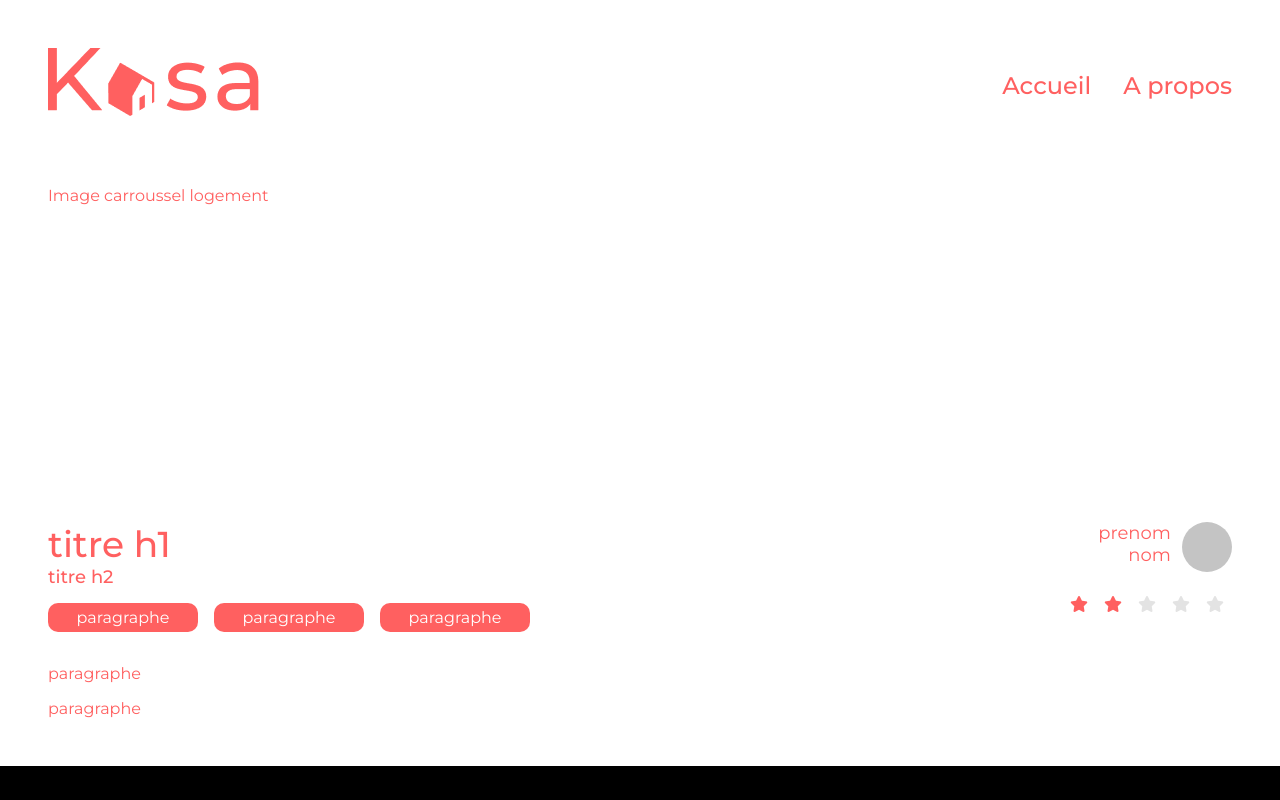
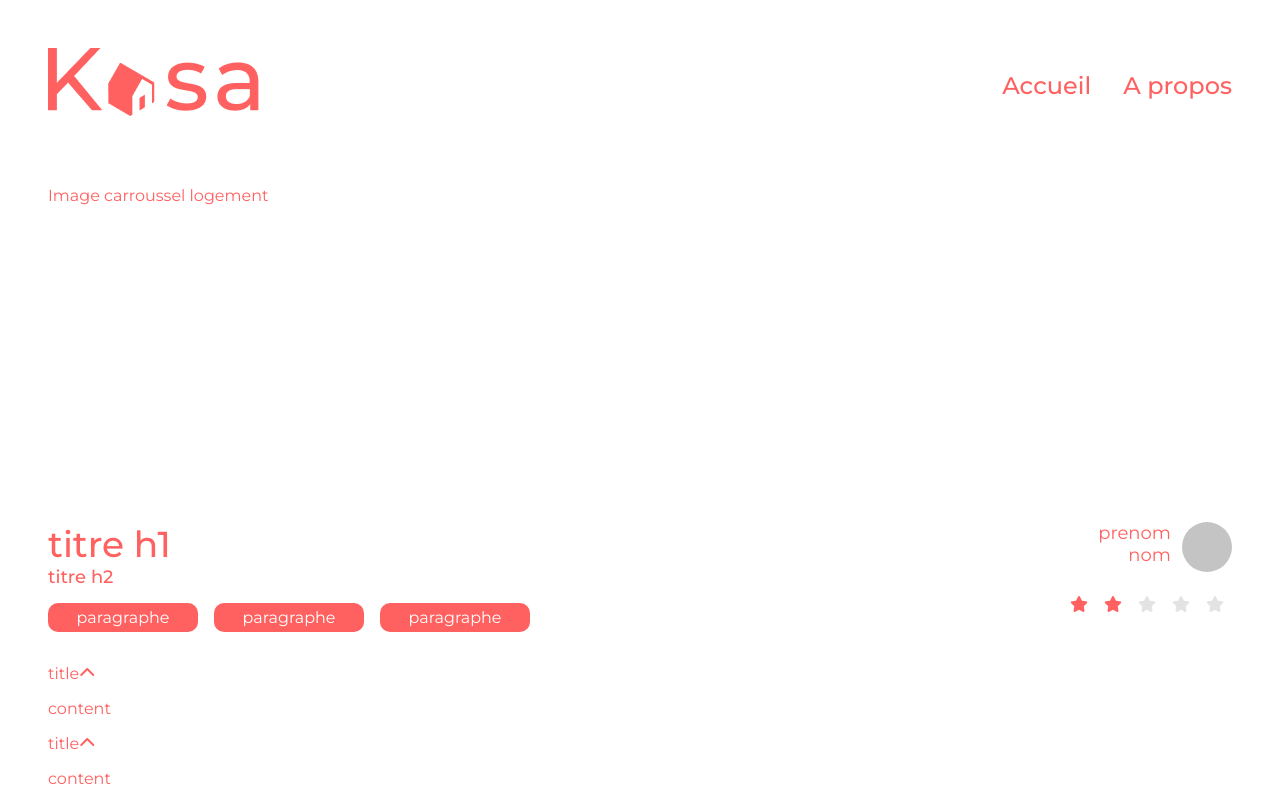
Before and after one commit to Choukro/Kasa, a React (Create React App) app: page /Fiche-Logement/1 in a window 1280 px wide. Shown: the top 800 px of the page. Built offline with nearby package versions, Linux system fonts and the light colour scheme; a web font is replaced by a local one.

Commit message:
Refactoring HousingPage + creation of components (HousingHeader, HousingCarousel, Collapse)

```diff
--- /dev/null
+++ b/src/components/Collapse.jsx
@@ -0,0 +1,17 @@
+import '../style/Collapse.css';
+
+function Collapse() {
+    return (
+        <div className="housing-page__collapse">
+            <p className="housing-page__collapse__title">
+                <span>title</span>
+                <i className="fa-chevron-up fas"></i>
+            </p>
+            <p className="housing-page__collapse__content">
+                content
+            </p>
+        </div>
+    );
+}
+
+export default Collapse;
--- /dev/null
+++ b/src/components/HousingCarousel.jsx
@@ -0,0 +1,9 @@
+import '../style/HousingCarousel.css';
+
+function HousingCarousel() {
+    return (
+        <div className="housing-page__image">Image carroussel logement</div>
+    );
+}
+
+export default HousingCarousel;
--- /dev/null
+++ b/src/components/HousingHeader.jsx
@@ -0,0 +1,35 @@
+import '../style/HousingHeader.css';
+
+function HousingHeader() {
+    return (
+        <div className="housing-page__header">
+            <div className="housing-page__title">
+                <h1>titre h1</h1>
+                <h2>titre h2</h2>
+                <div className="housing-page__tags">
+                    <span>paragraphe</span>
+                    <span>paragraphe</span>
+                    <span>paragraphe</span>
+                </div>
+            </div>
+            <div className="housing-page__owner">
+                <div className="housing-page__owner__details">
+                    <h3>
+                        <span>prenom</span>
+                        <span>nom</span>
+                    </h3>
+                    <div className="housing-page__owner__badge"></div>
+                </div>
+                <div className="housing-page__owner__star">
+                    <i className="fa fa-star red"></i>
+                    <i className="fa fa-star red"></i>
+                    <i className="fa fa-star"></i>
+                    <i className="fa fa-star"></i>
+                    <i className="fa fa-star"></i>
+                </div>
+            </div>
+        </div>
+    );
+}
+
+export default HousingHeader;
--- a/src/pages/HousingPage.jsx
+++ b/src/pages/HousingPage.jsx
@@ -1,43 +1,16 @@
 import '../style/HousingPage.css';
+import HousingHeader from '../components/HousingHeader';
+import HousingCarousel from '../components/HousingCarousel';
+import Collapse from '../components/Collapse';
 
 
 function HousingPage() {
     return (
         <div className="housing-page">
-            <div className="housing-page__image">Image carroussel logement</div>
-            <div className="housing-page__header">
-                <div className="housing-page__title">
-                    <h1>titre h1</h1>
-                    <h2>titre h2</h2>
-                    <div className="housing-page__tags">
-                        <span>paragraphe</span>
-                        <span>paragraphe</span>
-                        <span>paragraphe</span>
-                    </div>
-                </div>
-                <div className="housing-page__owner">
-                    <div className="housing-page__owner__details">
-                        <h3>
-                            <span>prenom</span>
-                            <span>nom</span>
-                        </h3>
-                        <div className="housing-page__owner__badge"></div>
-                    </div>
-                    <div className="housing-page__owner__star">
-                        <i className="fa fa-star red"></i>
-                        <i className="fa fa-star red"></i>
-                        <i className="fa fa-star"></i>
-                        <i className="fa fa-star"></i>
-                        <i className="fa fa-star"></i>
-                    </div>
-                </div>
-            </div>
-            <div className="housing-page__description">
-                <p>paragraphe</p>
-            </div>
-            <div className="housing-page__description">
-                <p>paragraphe</p>
-            </div>
+            <HousingCarousel />
+            <HousingHeader />
+            <Collapse />
+            <Collapse />
         </div>
     );
 }
--- a/src/style/HousingCard.css
+++ b/src/style/HousingCard.css
@@ -7,9 +7,10 @@
     margin-bottom:3%;
 }
 
-.card:nth-last-child(2), .card:nth-last-child(1) {
+.card:last-child {
     margin-right:auto;
-    margin-left:auto;
+    margin-left:5%;
+
 }
 
 @media screen and (width <= 1024px) {
@@ -40,7 +41,7 @@
     height:320px;
     margin-left:auto;
     margin-right:auto;
-    margin-block:2%;
+    margin-block:3%;
     filter:brightness(0.75);
 }
 
--- /dev/null
+++ b/src/style/HousingCarousel.css
@@ -0,0 +1,5 @@
+.housing-page__image {
+    width:100%;
+    height:20rem;
+    border-radius: 25px;
+}
--- /dev/null
+++ b/src/style/HousingHeader.css
@@ -0,0 +1,87 @@
+.housing-page__header {
+    display: flex;
+}
+
+@media screen and (width <= 768px) {
+    .housing-page__header {
+        flex-direction: column;
+    }
+}
+
+.housing-page__title {
+    flex-grow: 1;
+}
+
+.housing-page__title h1 {
+    font-weight: 500;
+    margin-block:0;
+    font-size: 2.25rem;
+}
+.housing-page__title h2 {
+    font-weight: 500;
+    margin-top:0;
+    font-size: 1.125rem;
+}
+
+.housing-page__tags {
+    display : grid;
+    grid-template-columns: repeat(auto-fit, minmax(115px, 150px));
+    gap: 1rem;
+}
+
+.housing-page__tags span {
+    background-color : #FF6060;
+    color: #FFFFFF;
+    padding: 0.3em 1em;
+    border-radius: 10px;
+    text-align: center;
+}
+
+.housing-page__owner {
+    display: flex;
+    flex-direction: column;
+    align-items: flex-end;
+}
+
+@media screen and (width <= 768px) {
+    .housing-page__owner {
+        flex-direction: row;
+        align-items: center;
+        justify-content: space-between;
+    }
+}
+
+.housing-page__owner__details {
+    display : flex;
+    gap: 0.7rem;
+}
+@media screen and (width <= 768px) {
+    .housing-page__owner__details {
+        order: 1;
+    }
+}
+
+.housing-page__owner h3 {
+    margin-block: 0;
+    font-size: 1.125rem;
+    font-weight: 400;
+    display: flex;
+    flex-direction: column;
+    align-items: flex-end;
+}
+
+.housing-page__owner__badge {
+    height: 50px;
+    width: 50px;
+    border-radius: 50%;
+    background-color:#C4C4C4;
+}
+
+.housing-page__owner__star .fa-star {
+	color: #E3E3E3;
+	padding: 0.5rem;
+}
+
+.housing-page__owner__star i.red {
+	color: #FF6060;
+}
--- a/src/style/HousingPage.css
+++ b/src/style/HousingPage.css
@@ -5,97 +5,3 @@
 .housing-page div:first-child {
     margin-bottom: 1rem;
 }
-
-.housing-page__image {
-    width:100%;
-    height:20rem;
-    border-radius: 25px;
-}
-
-.housing-page__header {
-    display: flex;
-}
-
-@media screen and (width <= 768px) {
-    .housing-page__header {
-        flex-direction: column;
-    }
-}
-
-.housing-page__title {
-    flex-grow: 1;
-}
-
-.housing-page__title h1 {
-    font-weight: 500;
-    margin-block:0;
-    font-size: 2.25rem;
-}
-.housing-page__title h2 {
-    font-weight: 500;
-    margin-top:0;
-    font-size: 1.125rem;
-}
-
-.housing-page__tags {
-    display : grid;
-    grid-template-columns: repeat(auto-fit, minmax(115px, 150px));
-    gap: 1rem;
-}
-
-.housing-page__tags span {
-    background-color : #FF6060;
-    color: #FFFFFF;
-    padding: 0.3em 1em;
-    border-radius: 10px;
-    text-align: center;
-}
-
-.housing-page__owner {
-    display: flex;
-    flex-direction: column;
-    align-items: flex-end;
-}
-
-@media screen and (width <= 768px) {
-    .housing-page__owner {
-        flex-direction: row;
-        align-items: center;
-        justify-content: space-between;
-    }
-}
-
-.housing-page__owner__details {
-    display : flex;
-    gap: 0.7rem;
-}
-@media screen and (width <= 768px) {
-    .housing-page__owner__details {
-        order: 1;
-    }
-}
-
-.housing-page__owner h3 {
-    margin-block: 0;
-    font-size: 1.125rem;
-    font-weight: 400;
-    display: flex;
-    flex-direction: column;
-    align-items: flex-end;
-}
-
-.housing-page__owner__badge {
-    height: 50px;
-    width: 50px;
-    border-radius: 50%;
-    background-color:#C4C4C4;
-}
-
-.housing-page__owner__star .fa-star {
-	color: #E3E3E3;
-	padding: 0.5rem;
-}
-
-.housing-page__owner__star i.red {
-	color: #FF6060;
-}
```
Also changed, not shown: src/style/Collapse.css (added).
